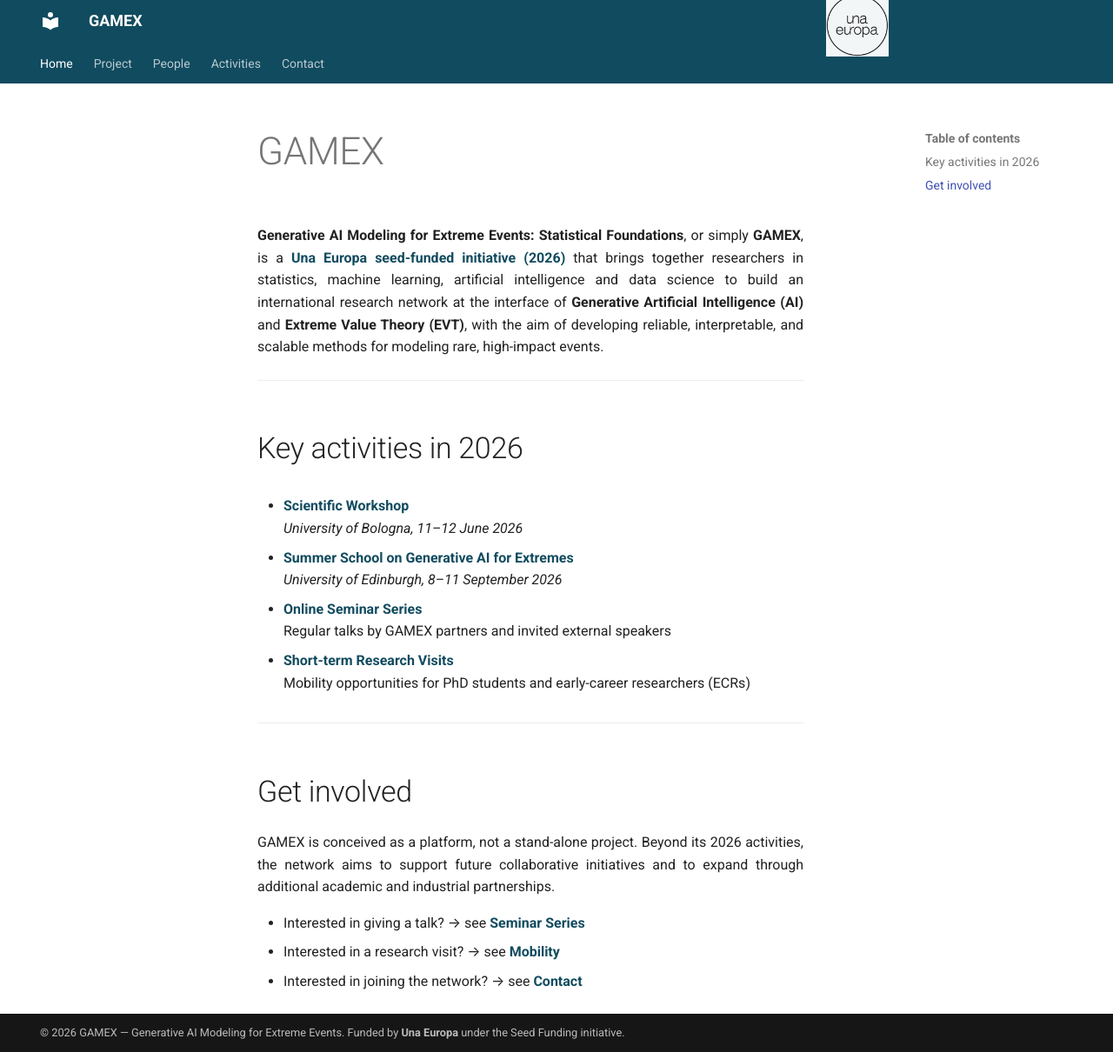
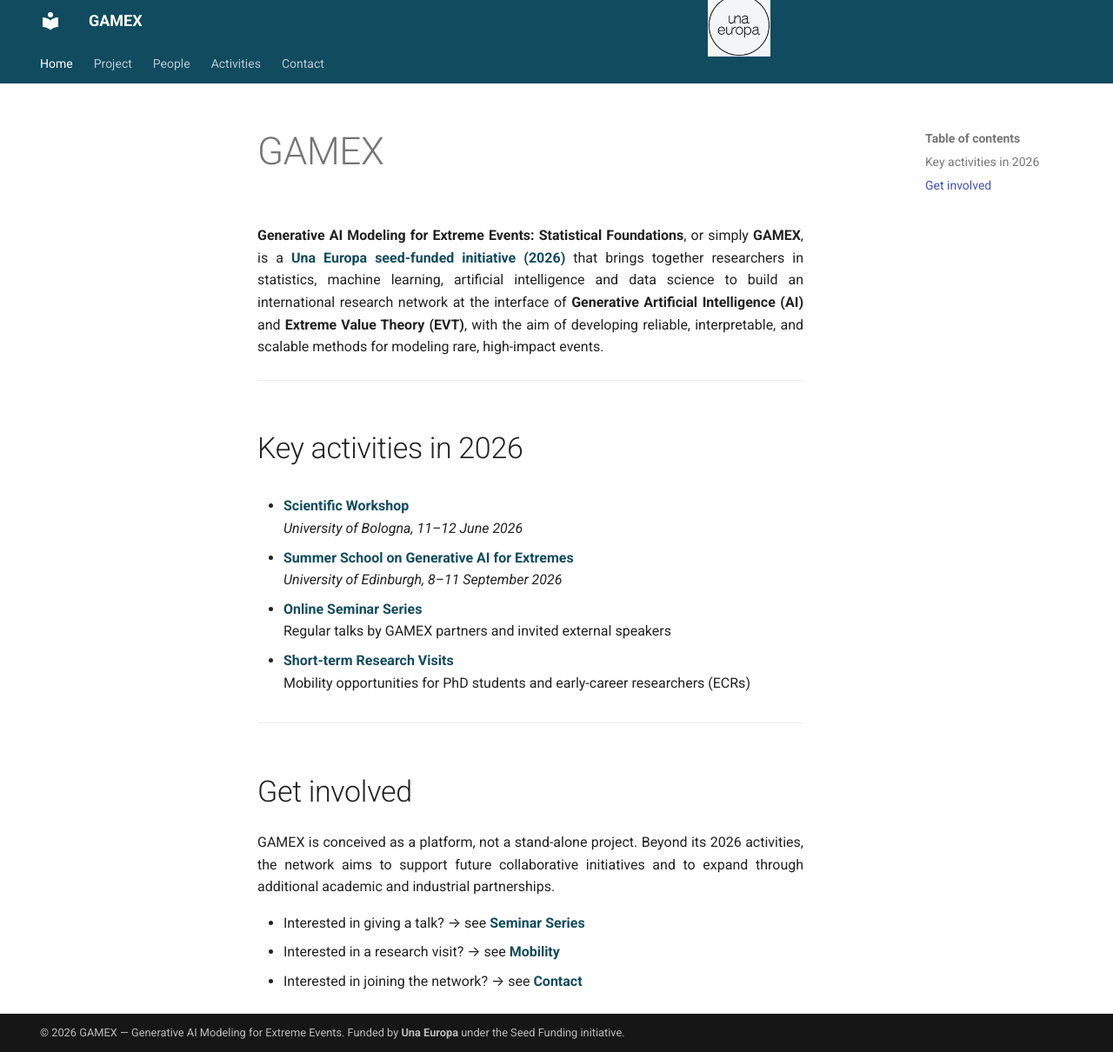
Before and after one commit to gamex-network/gamex-network.github.io, an MkDocs documentation site: the page built from docs/index.md, in a window 1280 px wide and 1210 px high. Shown: the whole window at 87% size. Built offline with MkDocs 1.6.1 and Material for MkDocs 9.7.7, drawn with Linux system fonts in a browser that asks for light colours.

Commit message:
Update extra.css

```diff
--- a/docs/stylesheets/extra.css
+++ b/docs/stylesheets/extra.css
@@ -112,7 +112,7 @@
 
     position: absolute;
     top: 60%;
-    right: 204px;              /* ~5 cm to the left */
+    right: 340px;              /* ~5 cm to the left */
     transform: translateY(-50%);
 
     width: 180px;              /* doubled size */
```
